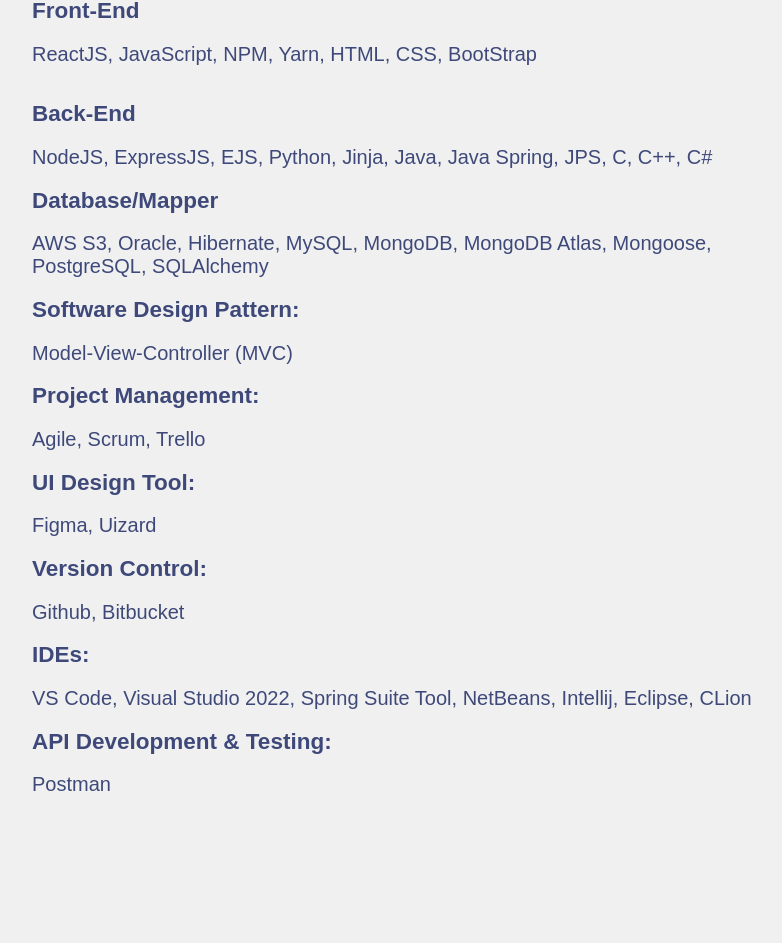
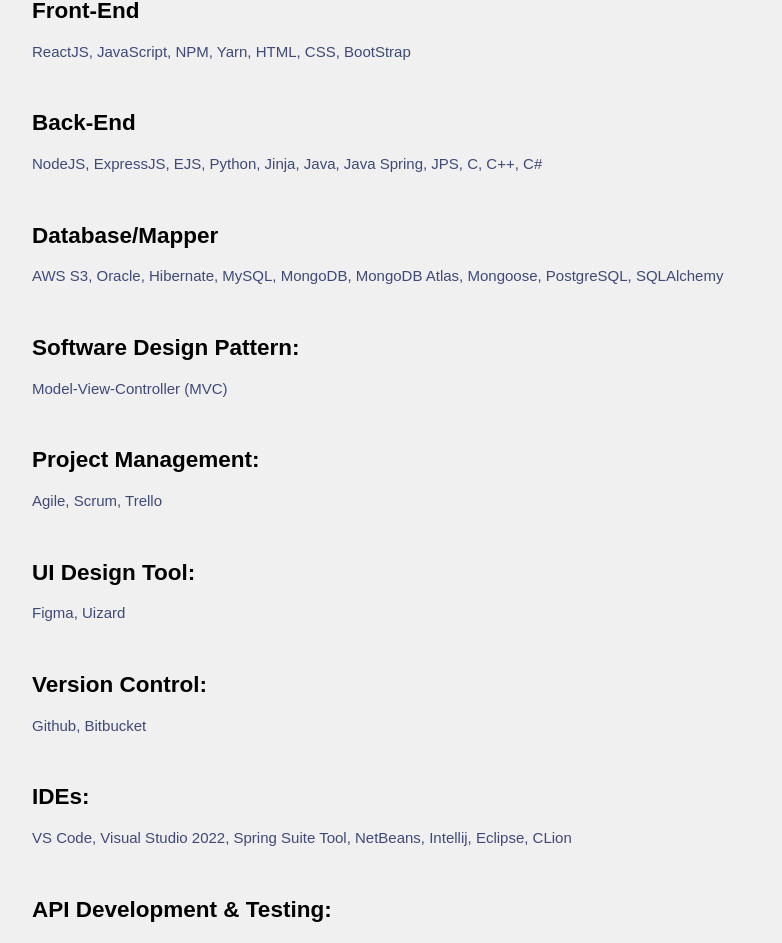
Before and after one commit to jvang0620/Personal-Portfolio, a React (Create React App) app: page / in a window 1280 px wide. Shown: the part 910-1853 px from the top of the page, without its empty margins (244-1026 px from the left). Built offline with nearby package versions, Linux system fonts and the light colour scheme.

Commit message:
changing font colors/styles in home page, changing 'idx' to 'index' in project.js

```diff
--- a/src/pages/Home.js
+++ b/src/pages/Home.js
@@ -39,49 +39,98 @@
       <div className="skills">
         <h1>Technical Skills</h1>
         <ol className="list">
+
+          {/* Front-End */}
           <li className="item">
             <h2> Front-End</h2>
-            <span>
+            <p>
               ReactJS, JavaScript, NPM, Yarn, HTML, CSS, BootStrap
-            </span>
-          </li> <br />
+            </p>
+          </li>
+
+          <br />
+
+          {/* Back-End */}
           <li className="item">
             <h2>Back-End</h2>
-            <span>
+            <p>
               NodeJS, ExpressJS, EJS, Python, Jinja, Java, Java Spring, JPS, C, C++, C#
-            </span>
+            </p>
           </li>
+
+          <br />
+
+          {/* Database/Mapper */}
           <li className="item">
             <h2>Database/Mapper</h2>
-            <span>
+            <p>
               AWS S3, Oracle, Hibernate, MySQL, MongoDB, MongoDB Atlas, Mongoose,
               PostgreSQL, SQLAlchemy
-            </span>
+            </p>
           </li>
+
+          <br />
+
+          {/* Softwre Design Pattern */}
           <li className="item">
             <h2>Software Design Pattern:</h2>
-            <span>Model-View-Controller (MVC)</span>
+            <p>
+              Model-View-Controller (MVC)
+            </p>
           </li>
+
+          <br />
+
+          {/* Project Management */}
           <li className="item">
             <h2>Project Management:</h2>
-            <span>Agile, Scrum, Trello</span>
+            <p>
+              Agile, Scrum, Trello
+            </p>
           </li>
+
+          <br />
+
+          {/* UI Desgin Tool */}
           <li className="item">
             <h2>UI Design Tool:</h2>
-            <span>Figma, Uizard</span>
+            <p>
+              Figma, Uizard
+            </p>
           </li>
+
+          <br />
+
+          {/* Version Control */}
           <li className="item">
             <h2>Version Control:</h2>
-            <span>Github, Bitbucket</span>
+            <p>
+              Github, Bitbucket
+            </p>
           </li>
+
+          <br />
+
+          {/* IDEs */}
           <li className="item">
             <h2>IDEs:</h2>
-            <span>VS Code, Visual Studio 2022, Spring Suite Tool, NetBeans, Intellij, Eclipse, CLion</span>
+            <p>
+              VS Code, Visual Studio 2022, Spring Suite Tool, NetBeans, Intellij, Eclipse, CLion
+            </p>
           </li>
+
+          <br />
+
+          {/* API Devlp/Testing */}
           <li className="item">
             <h2>API Development & Testing:</h2>
-            <span>Postman</span>
+            <p>
+              Postman
+            </p>
           </li>
+
+          <br />
+
         </ol>
       </div>
     </div>
--- a/src/pages/Projects.js
+++ b/src/pages/Projects.js
@@ -9,9 +9,9 @@
     <div className="projects">
       <h1> My Personal Projects</h1>
       <div className="projectList">
-        {ProjectList.map((project, idx) => {
+        {ProjectList.map((project, index) => {
           return (
-            <ProjectItem id={idx} name={project.name} image={project.image} />
+            <ProjectItem id={index} name={project.name} image={project.image} />
           );
         })}
       </div>
--- a/src/styles/Home.css
+++ b/src/styles/Home.css
@@ -21,7 +21,7 @@
 .about h2 {
   font-family: "Segoe UI", Tahoma, Geneva, Verdana, sans-serif;
   font-size: 50px;
-  color: #cab336;
+  color: white;
   height: 50px;
 }
 
@@ -49,7 +49,7 @@
 }
 
 .skills h1 {
-  color: #3e497a;
+  color: black;
 }
 
 .skills .list {
@@ -59,6 +59,14 @@
 
 .list span {
   font-size: 20px;
+}
+
+.item h2 {
+  color: black;
+}
+
+.item span {
+  color:#3e497a;
 }
 
 /*  the enclosed CSS styles will only apply when the screen width is 770 pixels or less */
```
